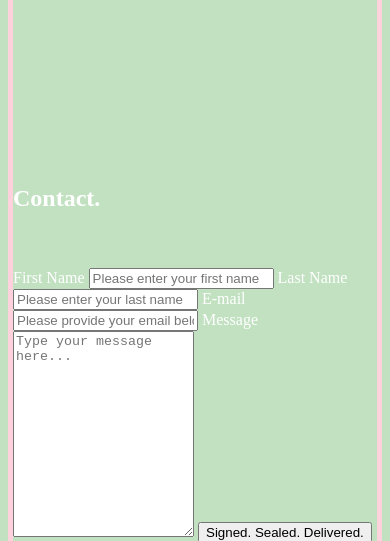
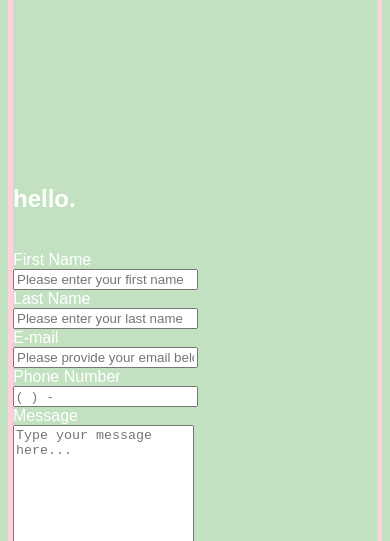
Before and after one commit to thesd5x/portfolioWebsite, a website: page contact.html in a window 390 px wide. Shown: the part 303-844 px from the top of the page. Drawn offline with Linux system fonts and the light colour scheme.

Commit message:
updated/changed contact pg header. updated form when previously deleted. needing to resposition form. checkbox added. new field added 'phone number'

```diff
--- a/contact.html
+++ b/contact.html
@@ -43,10 +43,15 @@
     <br><br>
     <br><br>
 
+<style>
+    body {
+        font-family: 'Monserrat', sans-serif;
+    }
+</style>
 
-    <h2 class="contactTitle">Contact.</h2>
-    <br><br>
-    <div class="contactForm mt-5">
+    <h2 class="contactTitle">hello.</h2>
+    <br>
+    <div class="contactForm">
         <form action="form/submit" method="POST">
             <!--Honeypot-->
             <input type="text" name="_honey" style="display: none;">
@@ -54,15 +59,25 @@
             <!--Disable Captcha-->
             <input type="hidden" name="_captcha" value="false">
 
-            <label for="fname">First Name</label>
+            <div class="fname">First Name</div>
             <input type="text" id="fname" name="name" placeholder="Please enter your first name">
-            <label for="lname">Last Name</label>
+
+            <div class="lname">Last Name</div>
             <input type="text" id="lname" name="surname" placeholder="Please enter your last name">
-            <label for="mail">E-mail</label>
+
+            <div class="mail">E-mail</div>
             <input type="text" id="mail" name="e-mail" placeholder="Please provide your email below">
-            <label for="message">Message</label>
+
+            <div class="number">Phone Number</div>
+            <input type="text" id="phone" name="phone" placeholder="(   )   -    ">
+
+            <div class="message">Message</div>
             <textarea id="message" name="message" placeholder="Type your message here..."
                 style="height: 200px"></textarea>
+
+            <div class="contactCheckbox">Please check this box if this form contains information that would not alert your local police 🙂
+                <input type="checkbox" name="noPoPo">
+            </div>
             <input type="submit" value="Signed. Sealed. Delivered.">
         </form>
     </div>
```
